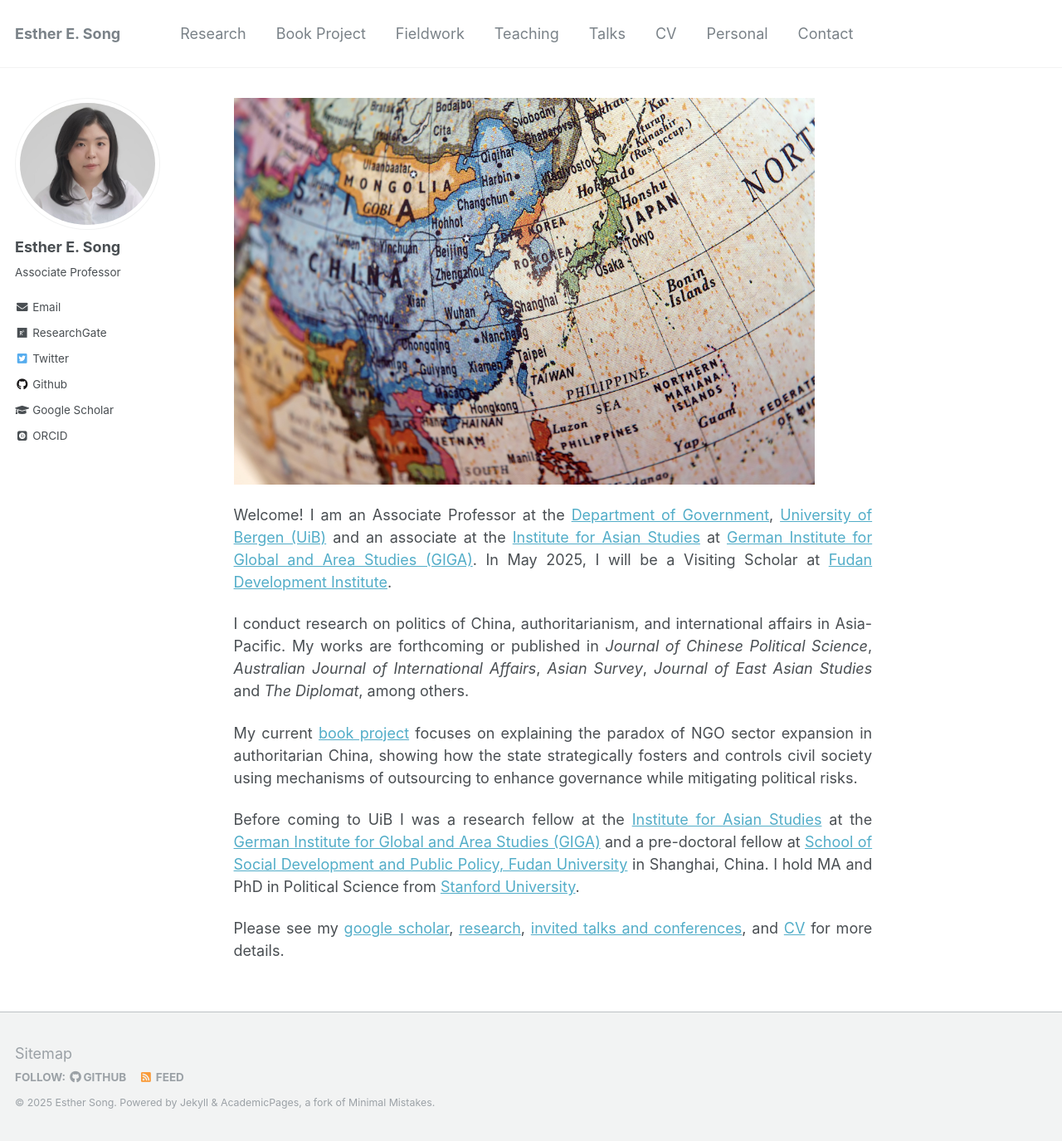
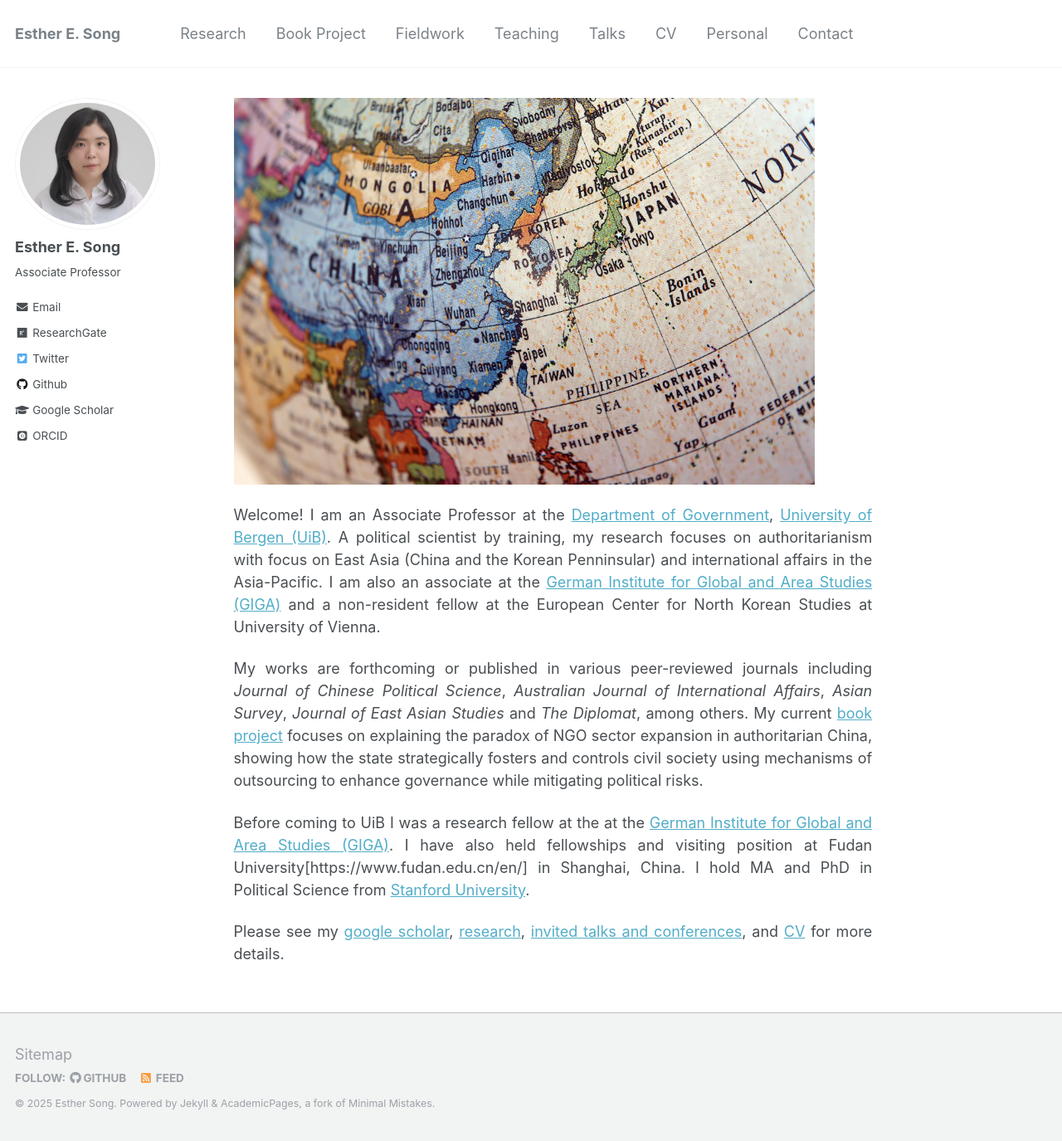
Before and after one commit to ehsong/ehsong.github.io, a Jekyll site: the page built from _pages/about.md, in a window 1280 px wide and 1375 px high. Shown: the whole window at 83% size. Built offline with Jekyll 4.4.1, drawn with Linux system fonts in a browser that asks for light colours; some web fonts are replaced.

Commit message:
Update about.md

```diff
--- a/_pages/about.md
+++ b/_pages/about.md
@@ -9,12 +9,10 @@ redirect_from:
 ---
 <img src="https://github.com/ehsong/ehsong.github.io/blob/master/images/east_asia_resized.jpg?raw=true" width="700" height="466">
 
-Welcome! I am an Associate Professor at the [Department of Government](https://www.uib.no/en/gov), [University of Bergen (UiB)](https://www.uib.no/en) and an associate at the [Institute for Asian Studies](https://www.giga-hamburg.de/en/institutes/giga-institute-for-asian-studies/) at [German Institute for Global and Area Studies (GIGA)](https://www.giga-hamburg.de/en/). In May 2025, I will be a Visiting Scholar at [Fudan Development Institute](https://fddi.fudan.edu.cn/fddien/main.htm).
+Welcome! I am an Associate Professor at the [Department of Government](https://www.uib.no/en/gov), [University of Bergen (UiB)](https://www.uib.no/en). A political scientist by training, my research focuses on authoritarianism with focus on East Asia (China and the Korean Penninsular) and international affairs in the Asia-Pacific. I am also an associate at the [German Institute for Global and Area Studies (GIGA)](https://www.giga-hamburg.de/en/) and a non-resident fellow at the European Center for North Korean Studies at University of Vienna.
 
-I conduct research on politics of China, authoritarianism, and international affairs in Asia-Pacific. My works are forthcoming or published in *Journal of Chinese Political Science*, *Australian Journal of International Affairs*, *Asian Survey*, *Journal of East Asian Studies* and *The Diplomat*, among others.
+My works are forthcoming or published in various peer-reviewed journals including *Journal of Chinese Political Science*, *Australian Journal of International Affairs*, *Asian Survey*, *Journal of East Asian Studies* and *The Diplomat*, among others. My current [book project](https://esthersong.org/book/) focuses on explaining the paradox of NGO sector expansion in authoritarian China, showing how the state strategically fosters and controls civil society using mechanisms of outsourcing to enhance governance while mitigating political risks.
 
-My current [book project](https://esthersong.org/book/) focuses on explaining the paradox of NGO sector expansion in authoritarian China, showing how the state strategically fosters and controls civil society using mechanisms of outsourcing to enhance governance while mitigating political risks.
-
-Before coming to UiB I was a research fellow at the [Institute for Asian Studies](https://www.giga-hamburg.de/en/institutes/giga-institute-for-asian-studies/) at the [German Institute for Global and Area Studies (GIGA)](https://www.giga-hamburg.de/en/) and a pre-doctoral fellow at [School of Social Development and Public Policy, Fudan University](https://www.fudan.edu.cn/en/2019/0514/c295a96700/page.htm) in Shanghai, China. I hold MA and PhD in Political Science from [Stanford University](https://stanford.edu).
+Before coming to UiB I was a research fellow at the at the [German Institute for Global and Area Studies (GIGA)](https://www.giga-hamburg.de/en/). I have also held fellowships and visiting position at Fudan University[https://www.fudan.edu.cn/en/] in Shanghai, China. I hold MA and PhD in Political Science from [Stanford University](https://stanford.edu).
 
 Please see my [google scholar](https://scholar.google.com/citations?user=0TXDcZUAAAAJ&hl=en), [research](https://ehsong.github.io/research/), [invited talks and conferences](https://ehsong.github.io/talks/), and [CV](https://ehsong.github.io/cv/) for more details.
```
